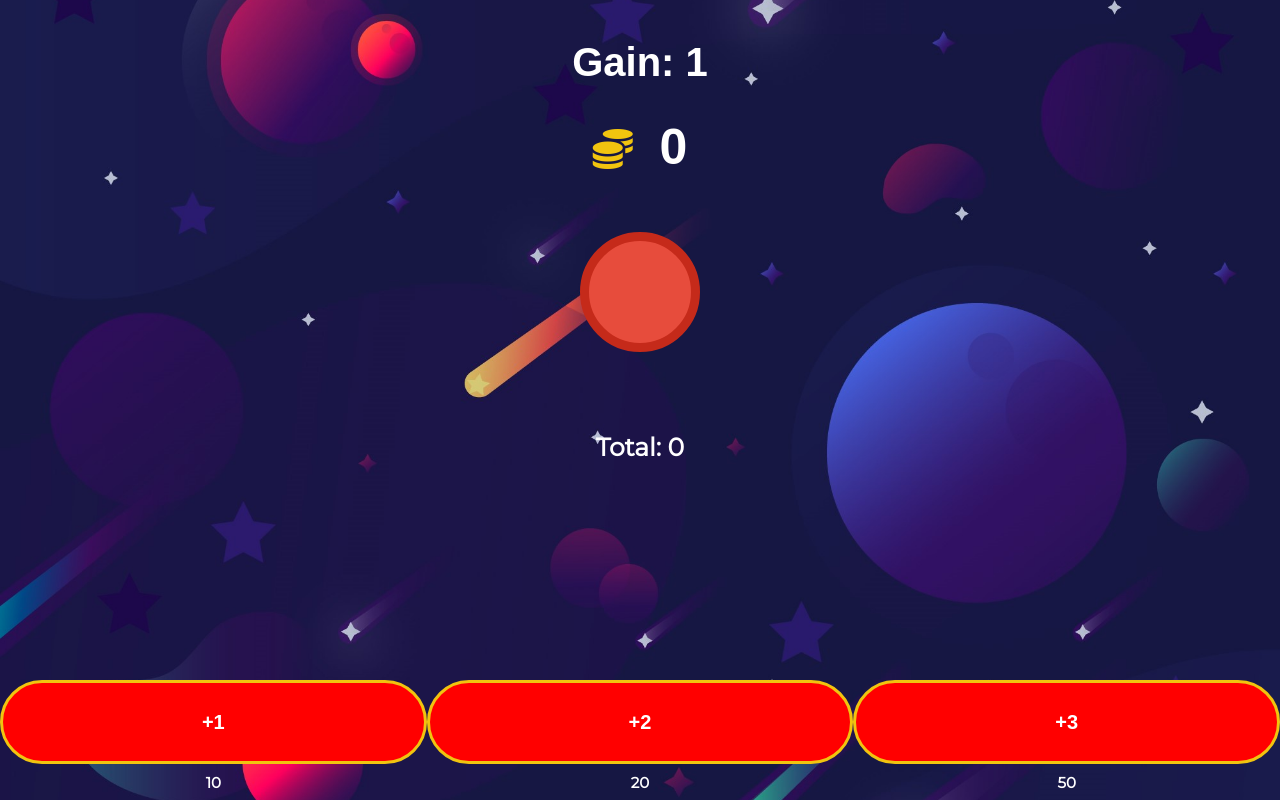
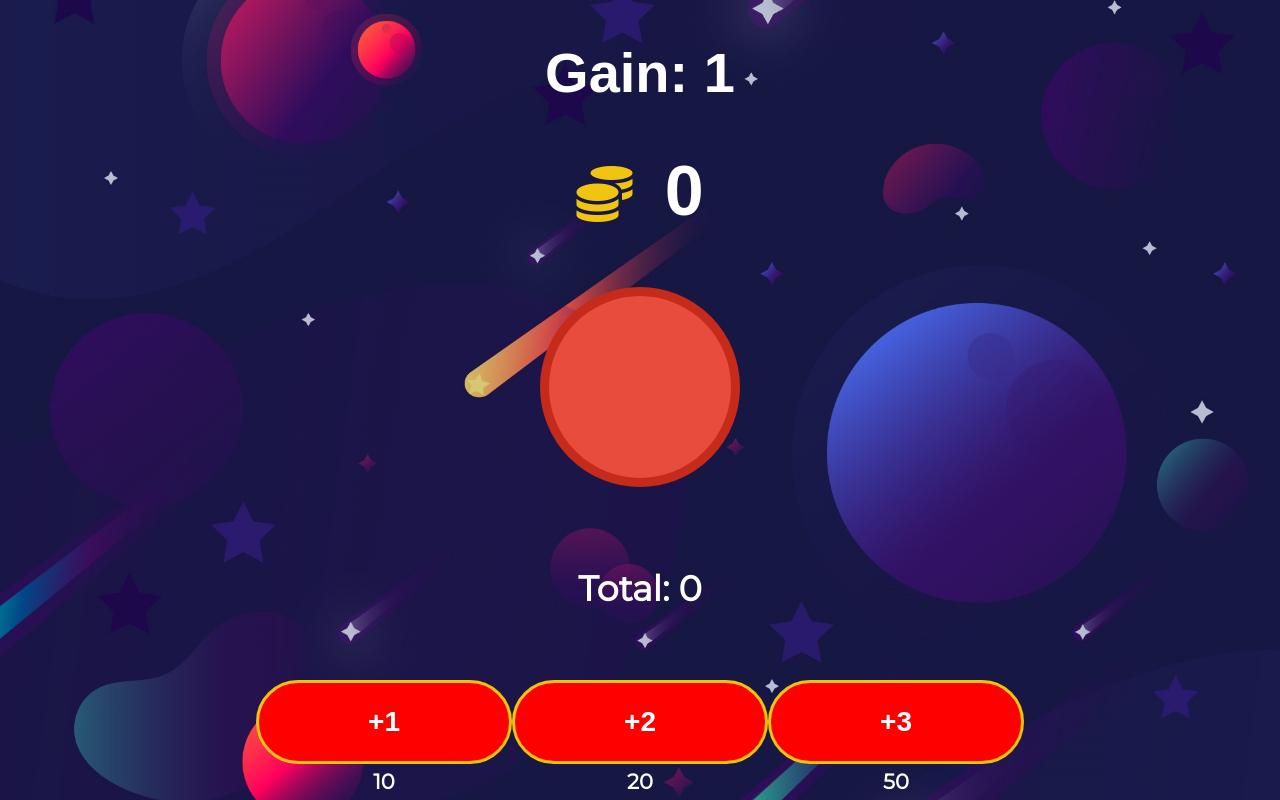
Before and after one commit to n3rsti/Clicker-Game, a plain HTML site: page index.html in a window 1280 px wide. Drawn offline with nearby package versions, Linux system fonts and the light colour scheme.

Commit message:
added media queries and event keys

```diff
--- a/index.html
+++ b/index.html
@@ -13,7 +13,6 @@
     <link rel="stylesheet" href="style.css">
     <title>Document</title>
 </head>
-
 <body>
     <div id="game">
         <h2 class="goal">Gain: {{ gain }} </h2>
@@ -22,7 +21,7 @@
             <h1><i class="fas fa-coins"></i> {{ points }} </h1>
         </div>
 
-        <button id="press" v-on:click="press()"></button>
+        <button id="press" v-on:click="press()" @keyup.enter="press()"></button>
         <h2 class="total">Total: {{ total }} </h2>
         <div class="shop">
             <div class="item">
--- a/style.css
+++ b/style.css
@@ -3,6 +3,9 @@ html {
 }
 * {
     box-sizing: border-box;
+}
+*::selection{
+    background: transparent;
 }
 body {
     margin: 0;
@@ -65,11 +68,11 @@ button {
     border: 9px solid #c52a1a;
     border-radius: 100%;
     cursor: pointer;
-    transition: .3s;
+    transition: .1s;
 }
 #points h1 i {
     padding-right: 1%;
-    font-size: 40px;
+    font-size: 4rem;
     color: #f1c40f;
 }
 .total {
@@ -79,16 +82,17 @@ button {
     font-size: 2.5rem;
     margin-top: 10vh;
 }
-#press:focus, #press:active {
+#press:active {
     outline: 0 !important;
     background: #d63b2b;
     border: 9px solid #b41a1a;
+    transform: scale(0.9);
 }
 h1 {
     width: 100%;
     text-align: center;
     color: white;
-    font-size: 50px;
+    font-size: 5rem;
     font-weight: bold;
     font-family: sans-serif;
     margin-top: 20vh;
@@ -104,7 +108,7 @@ h1 {
     width: 100%;
     text-align: center;
     color: white;
-    font-size: 40px;
+    font-size: 4rem;
     font-weight: bold;
     font-family: sans-serif;
     margin-top: 5vh;
@@ -129,7 +133,7 @@ h1 {
     left: 50%;
     transform: translate(-50%, -50%);
     color: white;
-    font-size: 40px;
+    font-size: 4rem;
 }
 .shop {
     width: 100%;
@@ -162,7 +166,7 @@ h1 {
 }
 .shop .item #item-icon button h1 {
     color: white;
-    font-size: 20px;
+    font-size: 2rem;
     text-align: center;
     font-weight: bold;
     margin: 0;
@@ -185,3 +189,34 @@ h1 {
     border-radius: 9999px;
     border: 3px solid #f1c40f;
 }
+@media(min-width: 850px){
+    html {
+        font-size: 14px;
+    }
+    #press {
+        height: 200px;
+        width: 200px;
+        margin-left: calc(50% - 100px);
+    }
+    .shop {
+        left: 20%;
+        width: 60%;
+    }
+}
+@media(max-width: 849px) and (orientation: landscape){
+    html {
+        font-size: 7px;
+    }
+    .shop {
+        bottom: 2%;
+    }
+    #press {
+        width: 80px;
+        height: 80px;
+        margin-left: calc(50% - 40px);
+        margin-bottom: 0;
+    }
+    .total {
+        margin-top: 10px;
+    }
+}
```
